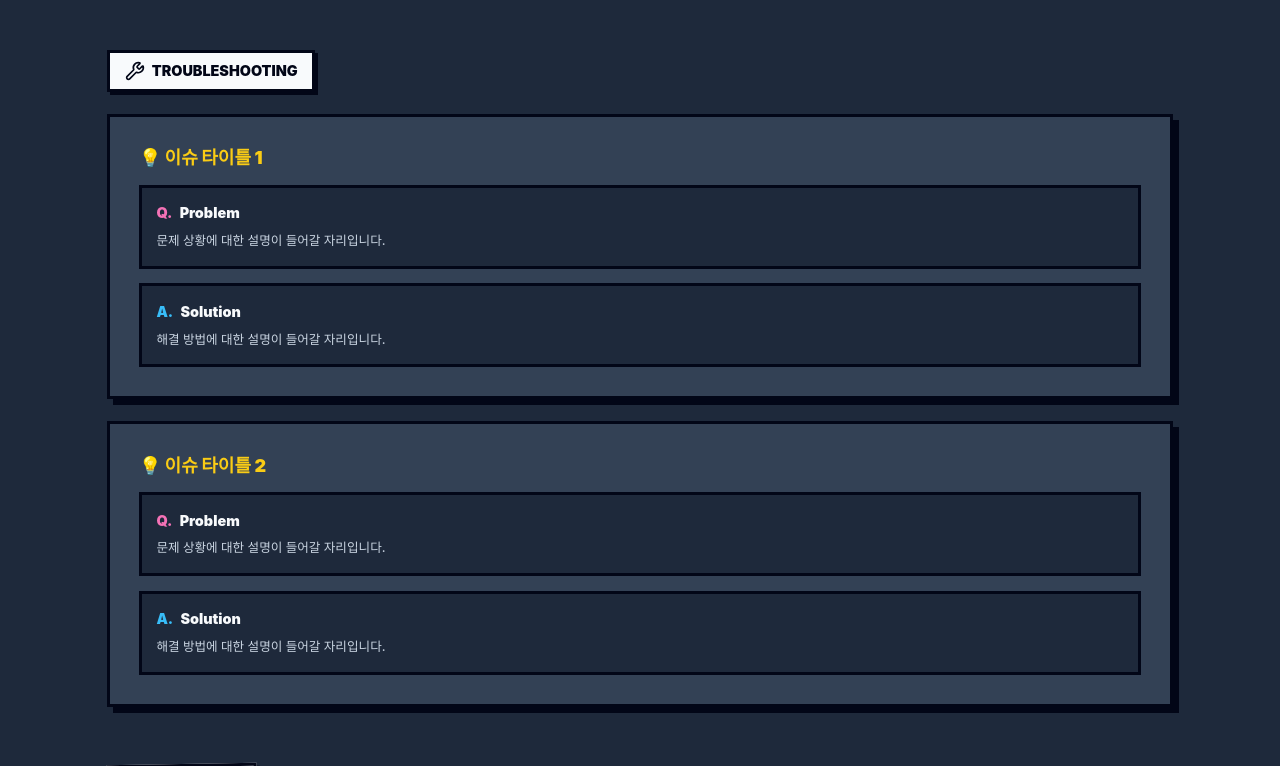
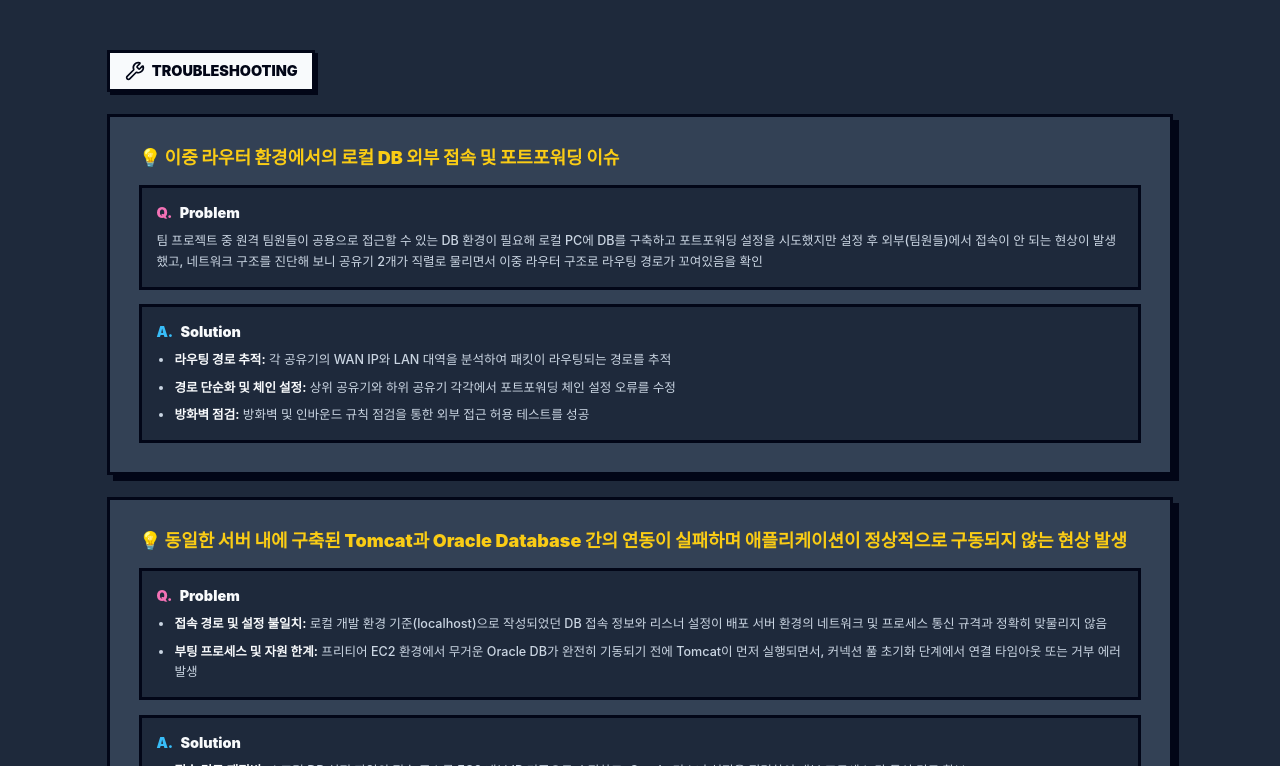
Before and after one commit to ralllllo/JCRPortfolio, a React (Vite) app: page /project/localzip in a window 1280 px wide. Shown: the part 2034-2800 px from the top of the page. Built offline with nearby package versions, Linux system fonts and the light colour scheme.

Commit message:
docs: Add troubleshooting section to localzip

```diff
--- a/src/features/portfolio/LocalZipPage.jsx
+++ b/src/features/portfolio/LocalZipPage.jsx
@@ -32,7 +32,7 @@ const LocalZipPage = () => {
           <div className="flex flex-col gap-6 pt-6">
             <div className="flex flex-col items-start gap-4 w-fit">
               <h1 className="text-5xl md:text-7xl font-black tracking-tight relative z-10 text-[#f8fafc]">
-                SoSo
+                LocalZip
                 <div className="absolute -bottom-2 left-0 h-4 md:h-6 bg-[#38bdf8] w-full -z-10 translate-y-1 brutal-border"></div>
               </h1>
             </div>
@@ -194,14 +194,45 @@ const LocalZipPage = () => {
           <div className="flex flex-col gap-6">
             {[
               {
-                issue: '이슈 타이틀 1',
-                problem: '문제 상황에 대한 설명이 들어갈 자리입니다.',
-                solution: '해결 방법에 대한 설명이 들어갈 자리입니다.'
+                issue: '이중 라우터 환경에서의 로컬 DB 외부 접속 및 포트포워딩 이슈',
+                problem: '팀 프로젝트 중 원격 팀원들이 공용으로 접근할 수 있는 DB 환경이 필요해 로컬 PC에 DB를 구축하고 포트포워딩 설정을 시도했지만 설정 후 외부(팀원들)에서 접속이 안 되는 현상이 발생했고, 네트워크 구조를 진단해 보니 공유기 2개가 직렬로 물리면서 이중 라우터 구조로 라우팅 경로가 꼬여있음을 확인',
+                solution: (
+                  <ul className="list-disc pl-5 space-y-2">
+                    <li><strong className="text-[#f8fafc]">라우팅 경로 추적:</strong> 각 공유기의 WAN IP와 LAN 대역을 분석하여 패킷이 라우팅되는 경로를 추적</li>
+                    <li><strong className="text-[#f8fafc]">경로 단순화 및 체인 설정:</strong> 상위 공유기와 하위 공유기 각각에서 포트포워딩 체인 설정 오류를 수정</li>
+                    <li><strong className="text-[#f8fafc]">방화벽 점검:</strong> 방화벽 및 인바운드 규칙 점검을 통한 외부 접근 허용 테스트를 성공</li>
+                  </ul>
+                )
               },
               {
-                issue: '이슈 타이틀 2',
-                problem: '문제 상황에 대한 설명이 들어갈 자리입니다.',
-                solution: '해결 방법에 대한 설명이 들어갈 자리입니다.'
+                issue: '동일한 서버 내에 구축된 Tomcat과 Oracle Database 간의 연동이 실패하며 애플리케이션이 정상적으로 구동되지 않는 현상 발생',
+                problem: (
+                  <ul className="list-disc pl-5 space-y-2">
+                    <li><strong className="text-[#f8fafc]">접속 경로 및 설정 불일치:</strong> 로컬 개발 환경 기준(localhost)으로 작성되었던 DB 접속 정보와 리스너 설정이 배포 서버 환경의 네트워크 및 프로세스 통신 규격과 정확히 맞물리지 않음</li>
+                    <li><strong className="text-[#f8fafc]">부팅 프로세스 및 자원 한계:</strong> 프리티어 EC2 환경에서 무거운 Oracle DB가 완전히 기동되기 전에 Tomcat이 먼저 실행되면서, 커넥션 풀 초기화 단계에서 연결 타임아웃 또는 거부 에러 발생</li>
+                  </ul>
+                ),
+                solution: (
+                  <ul className="list-disc pl-5 space-y-2">
+                    <li><strong className="text-[#f8fafc]">접속 경로 재정비:</strong> 스프링 DB 설정 파일의 접속 주소를 EC2 내부 IP 기준으로 수정하고, Oracle 리스너 설정을 점검하여 내부 프로세스 간 통신 경로 확보</li>
+                    <li><strong className="text-[#f8fafc]">설정 분리 및 기동 순서 최적화:</strong> 로컬 테스트용 설정과 배포용 설정 파일을 명확히 분리하여 빌드 오류 방지. 아울러 DB 서비스가 완전히 활성화된 것을 확인한 후 Tomcat을 기동하도록 배포 프로세스를 정돈하고 커넥션 설정 보완</li>
+                  </ul>
+                )
+              },
+              {
+                issue: '게시글 작성/수정 폼에서 파일 첨부 시 기존 UI 버튼의 이벤트가 동작하지 않는 현상 발생',
+                problem: (
+                  <ul className="list-disc pl-5 space-y-2">
+                    <li><strong className="text-[#f8fafc]">동적 DOM 변경과 핸들러 연결 끊김:</strong> 파일 첨부 컴포넌트가 렌더링되면서 DOM 구조가 동적으로 변경되었으나, 기존 이벤트 핸들러가 고정된 DOM 경로를 참조하고 있어 요소를 타겟팅하지 못함</li>
+                    <li><strong className="text-[#f8fafc]">고유 식별자 추출 실패:</strong> 특히 복잡한 계층 구조 속에서 해당 게시글의 고유 번호를 정확히 특정하지 못해 요청이 누락되거나 에러가 발생</li>
+                  </ul>
+                ),
+                solution: (
+                  <ul className="list-disc pl-5 space-y-2">
+                    <li><strong className="text-[#f8fafc]">동적 DOM 계층 재탐색 로직 구현:</strong> 고정된 셀렉터 방식 대신, 이벤트가 발생한 시점의 타겟을 기준으로 DOM 트리를 상향/하향 탐색하여 안정적으로 게시글 고유 번호를 추출할 수 있도록 로직을 개선</li>
+                    <li><strong className="text-[#f8fafc]">이벤트 위임 적용 검토:</strong> 동적으로 생성되는 요소에도 이벤트가 안정적으로 바인딩될 수 있도록 구조를 보완</li>
+                  </ul>
+                )
               }
             ].map((ts, i) => (
               <div key={i} className="bg-[#334155] p-6 md:p-8 brutal-border brutal-shadow transition-all">
@@ -211,13 +242,13 @@ const LocalZipPage = () => {
                     <h4 className="text-[#f8fafc] font-black mb-2 flex items-center gap-2">
                       <span className="text-[#f472b6]">Q.</span> Problem
                     </h4>
-                    <p className="text-sm text-slate-300 font-medium leading-relaxed">{ts.problem}</p>
+                    <div className="text-sm text-slate-300 font-medium leading-relaxed">{ts.problem}</div>
                   </div>
                   <div className="bg-[#1e293b] p-4 brutal-border">
                     <h4 className="text-[#f8fafc] font-black mb-2 flex items-center gap-2">
                       <span className="text-[#38bdf8]">A.</span> Solution
                     </h4>
-                    <p className="text-sm text-slate-300 font-medium leading-relaxed">{ts.solution}</p>
+                    <div className="text-sm text-slate-300 font-medium leading-relaxed">{ts.solution}</div>
                   </div>
                 </div>
               </div>
```
